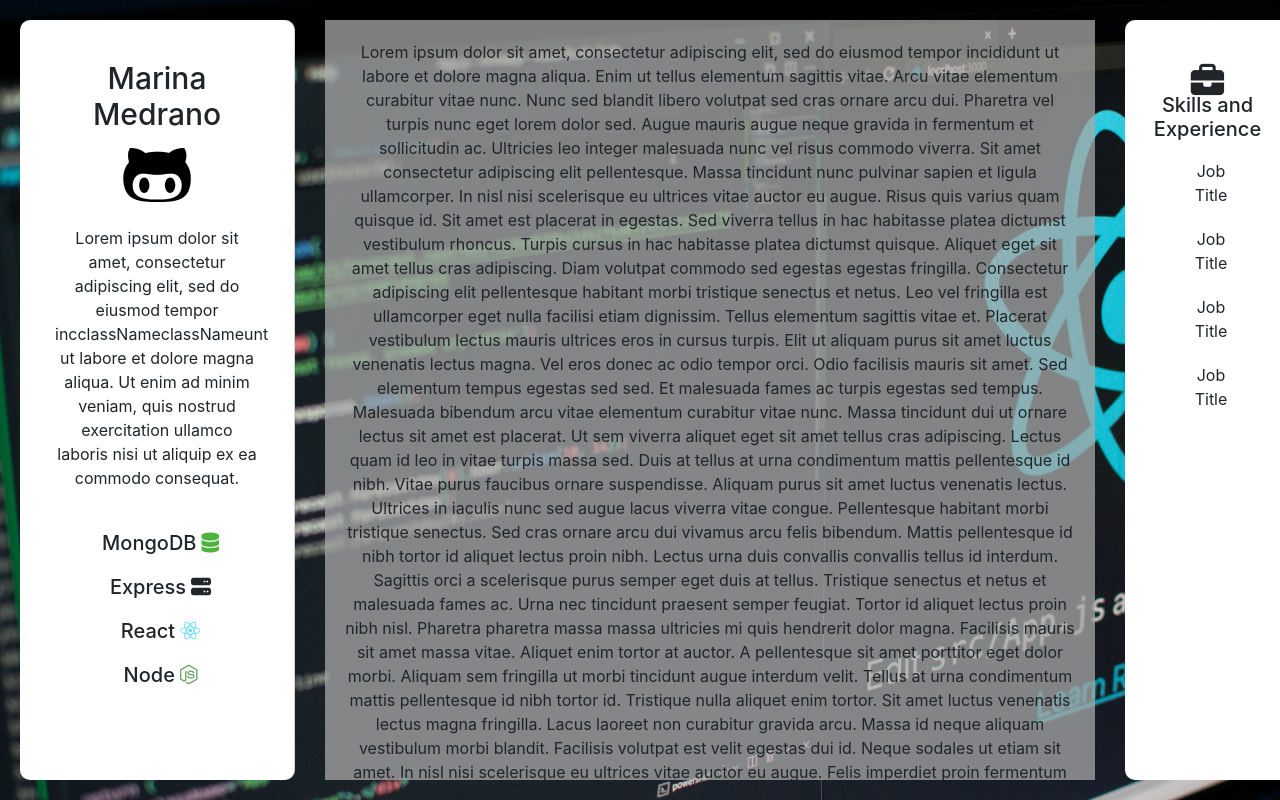
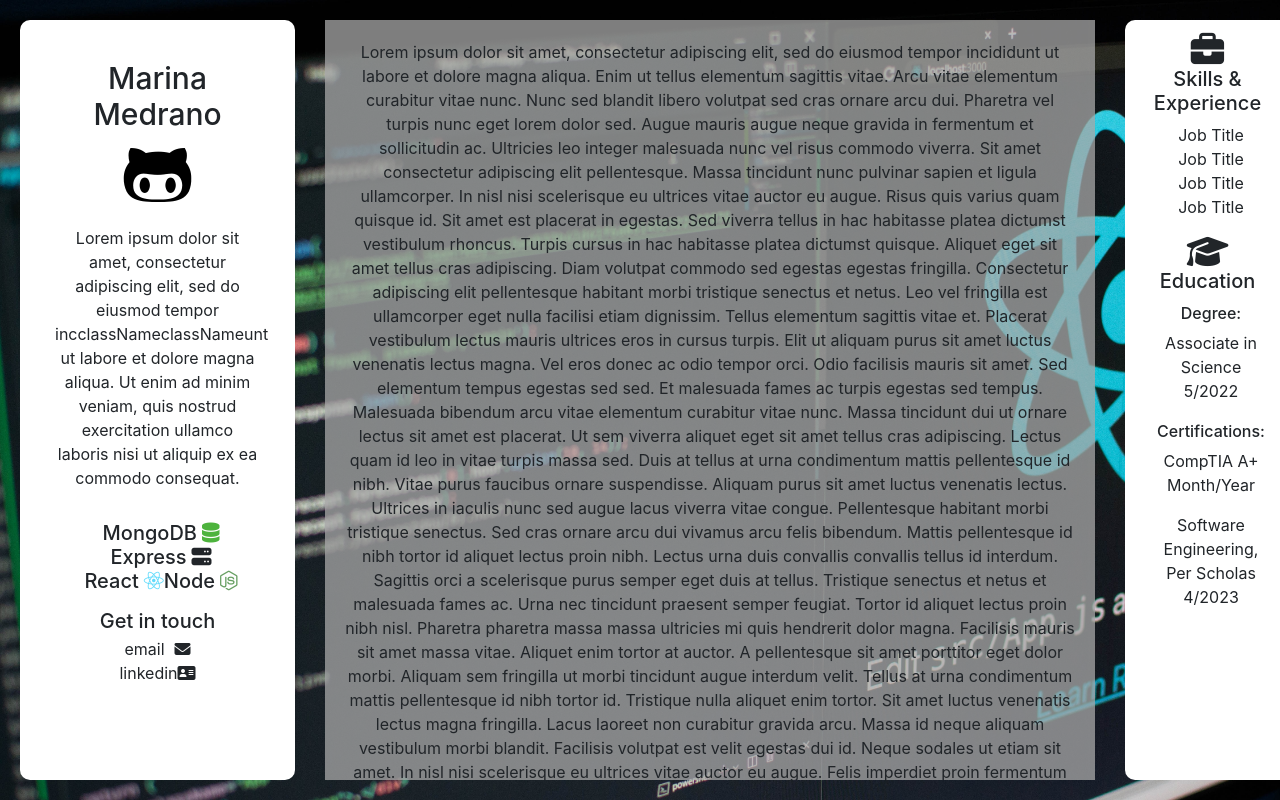
Before and after one commit to chromodorididae/chromodorididae.github.io, a React (Create React App) app: page / in a window 1280 px wide. Built offline with nearby package versions, Linux system fonts and the light colour scheme.

Commit message:
add fontawesome to netlify deploy

```diff
--- a/src/App.css
+++ b/src/App.css
@@ -27,27 +27,46 @@ body {
 }
 
 .primary-sidebar {
-  border-right: 1px solid lightgrey;
+  /* border-right: 1px solid lightgrey; */
   background-color: white;
   padding: 20px;
   border-radius: 10px;
-
 }
 
 .secondary-sidebar {
   background-color: blue;
-  padding: 20px;
+  /* padding: 20px; */
   border-radius: 10px;
   /* background-color: rgba(255, 255, 255, 0.7); */
   background-color: white;
 }
+
+
 
 .main-body {
   overflow-y: scroll;
   padding: 20px;
   background-color: rgba(169, 169, 169, 0.75);
   /* border-radius: 10px; */
+  /* margin: 0; */
 
+
+
+
+}
+
+::-webkit-scrollbar {
+  width: 15px;
+}
+
+::-webkit-scrollbar-track {
+  -webkit-box-shadow: inset 0 0 6px     rgba(0,0,0,0.3);
+  border-radius: 10px;
+}
+
+::-webkit-scrollbar-thumb {
+  border-radius: 10px;
+  -webkit-box-shadow: inset 0 0 6px     rgba(0,0,0,0.5);
 }
 
 
@@ -73,11 +92,14 @@ ul {
 li {
   /* text-align: left; */
   display: inline-table;
-  padding: 10px
+  /* REMOVED PADDING 13042023 */
+  /* padding: 10px */
 }
 
 i.fa.fa-briefcase {
   font-size: 25pt;
+  margin-top: -50px;
+  /* padding-top: -20px; */
 }
 i.fas.fa-server {
   margin-left: 5px;
@@ -98,6 +120,10 @@ i.fa.fa-database {
   margin-left: 5px;
   color: #4DB33D;
 
+}
+
+i.fa.fa-graduation-cap {
+  font-size: 25pt;
 }
 
 /* i.bi.bi-robot {
@@ -140,6 +166,7 @@ h1.home-title {
 
 body {
   background-image: url("./images/lautaro-andreani-xkBaqlcqeb4-unsplash.jpg");
+  /* Lautaro Andreani, Unsplash */
   background-size: cover;
   /* background-image: url("./images/myproject.jpg"); */
   /* Emil Priver, Unsplash */
--- a/src/pages/Home.js
+++ b/src/pages/Home.js
@@ -26,22 +26,40 @@ function Home() {
                     {/* Technologies I use: */}
 
 
-                    <ul>
+                    <ul class="mern-stack">
                         <li>MongoDB
                         <i className="fa fa-database"></i>
-                        </li>
-                        <li>Express
+                        Express
                         <i className='fas fa-server'></i>
                         </li>
+                        {/* <li>Express
+                        <i className='fas fa-server'></i>
+                        </li> */}
                         <li>React
                         <i className='fab fa-react'></i>
-                        </li>
-                        <li>Node
+                        </li>Node
                         <i className='fab fa-node-js'></i>
-                        </li>
+                        {/* <li>Node
+                        <i className='fab fa-node-js'></i>
+                        </li> */}
 
                     </ul>
                 </h5>
+
+                <div>
+                    <h5 style={{marginBottom: '-20px'}}>Get in touch</h5>
+                    <br />
+                    <p>
+                        email
+                        <i class="fa fa-envelope" style={{paddingLeft: '10px'}}></i>
+
+                       <br />
+                       linkedin
+                       <i class='fas fa-address-card'></i>
+
+
+                    </p>
+                </div>
 
                 </div>
 
@@ -67,24 +85,60 @@ function Home() {
                     {/* here is the second sidebar */}
                     <br />
                         <i class="fa fa-briefcase"></i>
-                        <h5 style={{marginTop: '-30px'}}>
+                        {/* <h5 style={{padding: '10px', marginTop: '-25px'}}> */}
+                        <h5 style={{marginTop: '-25px'}}>
+
                         <br />
-                        Skills and Experience</h5>
+                        Skills & Experience</h5>
 
                         <ul>
                             <li>
                                 Job Title
                             </li>
+                            <br/>
                             <li>
                                 Job Title
                             </li>
+                            <br/>
                             <li>
                                 Job Title
                             </li>
+                            <br/>
                             <li>
                                 Job Title
                             </li>
                         </ul>
+
+                            <h5>
+                            <i class="fa fa-graduation-cap"></i>
+                            <br />
+                            Education</h5>
+                        <ul>
+
+                            <li>
+                                <h6>Degree:</h6>
+                            Associate in Science
+                            <p>5/2022</p>
+                            </li>
+                            <li>
+                                <h6>Certifications:</h6>
+                                <p>CompTIA A+
+                                <br />Month/Year</p>
+
+                                <p>
+                                    Software Engineering,
+                                    <br />
+                                    Per Scholas
+                                    <br/>
+                                    4/2023
+                                </p>
+                            </li>
+                        </ul>
+
+                        {/* <ul>
+                            <h5></h5>
+                            <li></li>
+                        </ul> */}
                 </div>
                 {/* .body tag ends on next line */}
                 </div>
```
